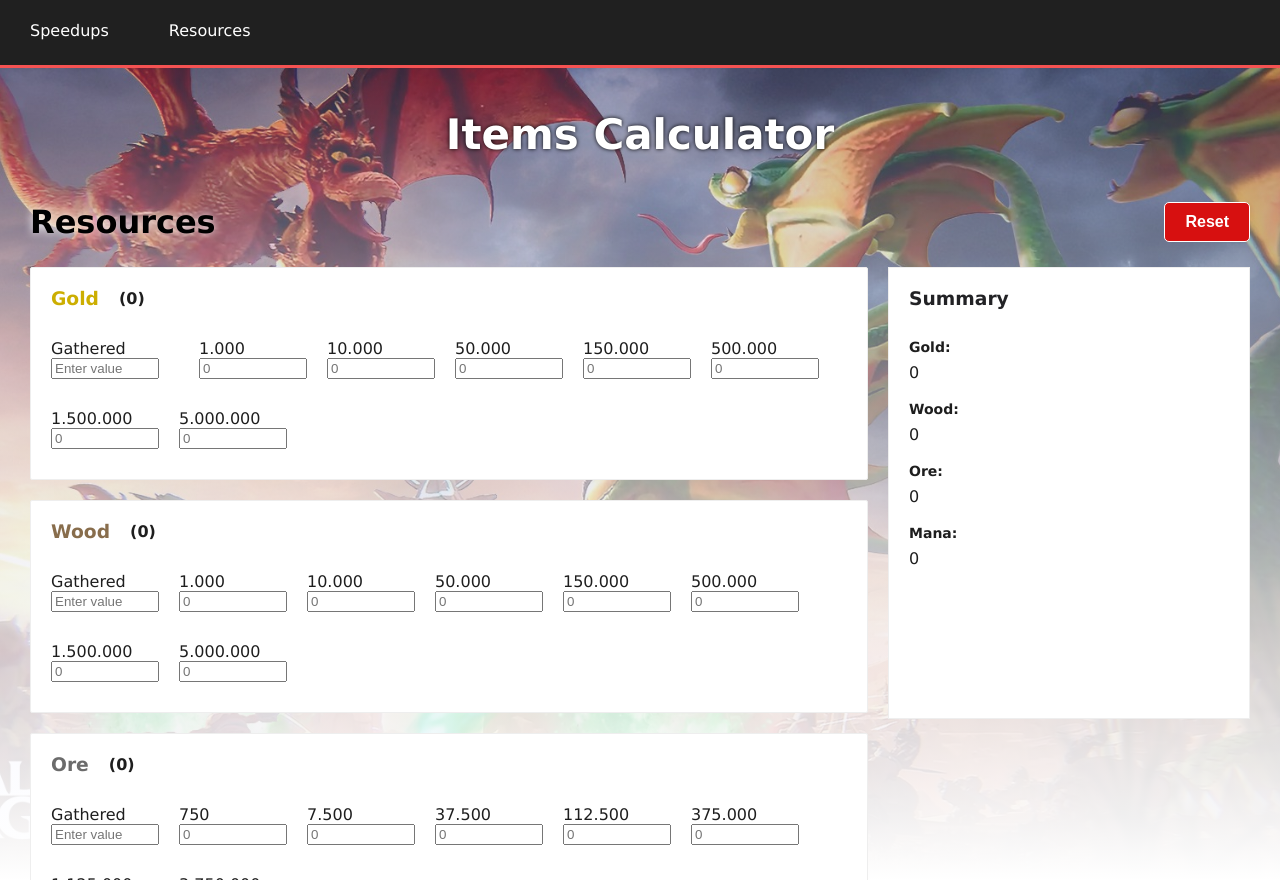
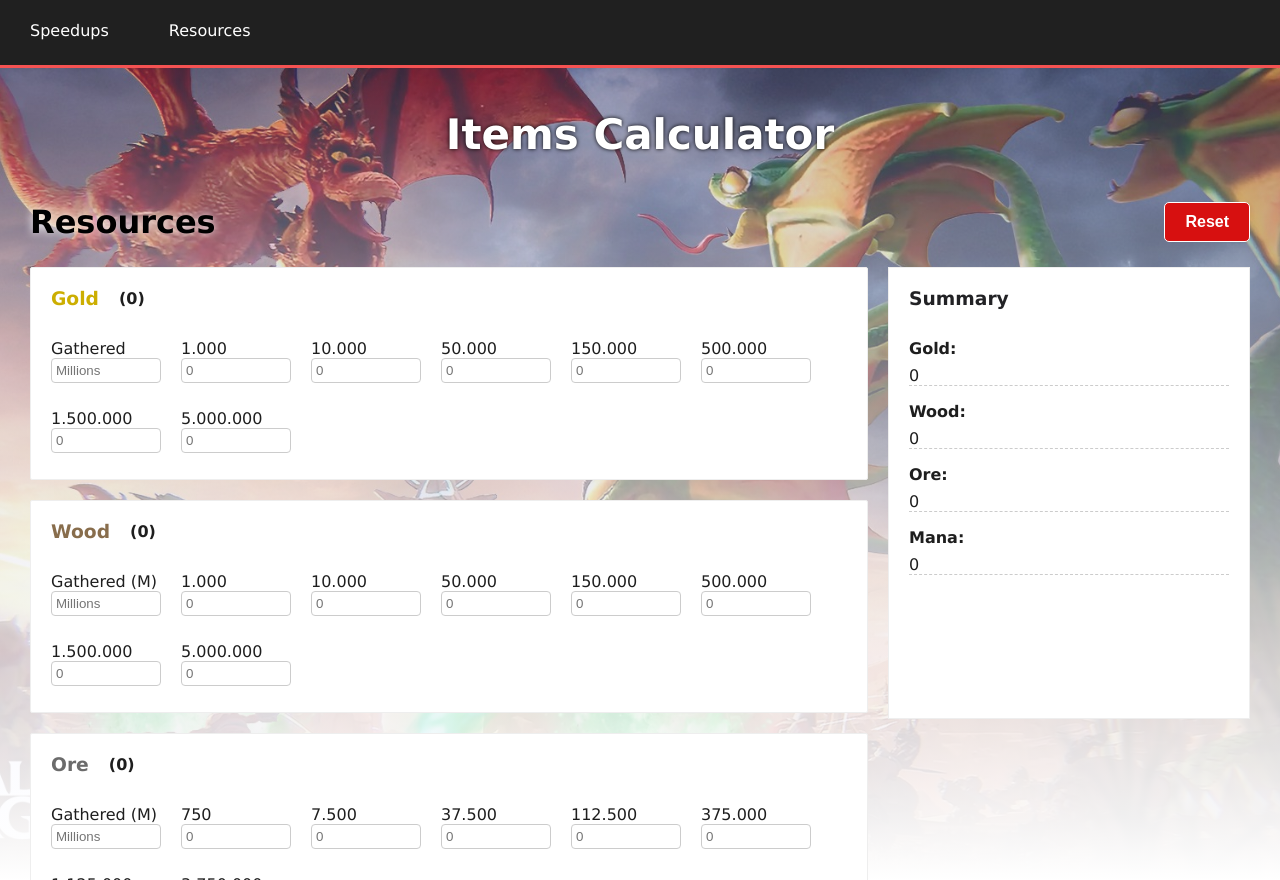
Before and after one commit to remuscordea/codcalc, a React (Create React App) app: page /resources in a window 1280 px wide. Built offline with nearby package versions, Linux system fonts and the light colour scheme.

Commit message:
updates to the input fields and summary

```diff
--- a/src/App.css
+++ b/src/App.css
@@ -1,13 +1,14 @@
 body {
   font-family:'Lucida Sans', 'Lucida Sans Regular', 'Lucida Grande', 'Lucida Sans Unicode', Geneva, Verdana, sans-serif;
-  color: #1e1e1e
+  color: #1e1e1e;
+  font-size: 1rem;
 }
 
 h1 {
   color: #fff;
   text-shadow: #000 0px 0px 4px;
+  text-align: center;
   font-size: 32px;
-  text-align: center;
 }
 
 h2 {
@@ -23,7 +24,7 @@ h3 {
 h4 {
   margin: 0;
   padding: 0 0 8px 0;
-  font-size: 14px;
+  font-size: 1rem;
 }
 
 .overlay {
@@ -157,6 +158,8 @@ header {
 
 .summaryContainer span {
   display: block;
+  border-bottom: 1px dashed #ccc;
+  margin-bottom: 16px;
 }
 
 .resetBtn {
--- a/src/App.js
+++ b/src/App.js
@@ -30,7 +30,7 @@ const App = () => {
     k500: "",
     m1: "",
     m5: "",
-    open: "",
+    gathered: "",
   };
 
   const [building, setBuilding] = useState(initialSpeedupsState);
--- /dev/null
+++ b/src/InputField.css
@@ -0,0 +1,6 @@
+input {
+    padding: 4px;
+    border-radius: 4px;
+    border: solid 1px #ccc;
+    min-width: 100px;
+}
--- a/src/InputField.js
+++ b/src/InputField.js
@@ -1,4 +1,5 @@
 import React from "react";
+import "./InputField.css";
 
 const InputField = ({ label, name, value, onChange, placeholder }) => (
   <div style={{ height: "50px" }}>
--- a/src/Resources.js
+++ b/src/Resources.js
@@ -64,7 +64,7 @@ const Resources = ({
       (parseInt(state[rssType].k500) || 0) * 500000 +
       (parseInt(state[rssType].m1) || 0) * 1500000 +
       (parseInt(state[rssType].m5) || 0) * 5000000 +
-      (parseInt(state[rssType].open) || 0) * 1;
+      (parseInt(state[rssType].gathered) || 0) * 1000000;
 
     return total.toLocaleString("en-US");
   };
@@ -78,7 +78,7 @@ const Resources = ({
       (parseInt(ore.k500) || 0) * 375000 +
       (parseInt(ore.m1) || 0) * 1125000 +
       (parseInt(ore.m5) || 0) * 3750000 +
-      (parseInt(ore.open) || 0) * 1;
+      (parseInt(ore.gathered) || 0) * 1000000;
 
     return total.toLocaleString("en-US");
   };
@@ -92,7 +92,7 @@ const Resources = ({
       (parseInt(mana.k500) || 0) * 200000 +
       (parseInt(mana.m1) || 0) * 600000 +
       (parseInt(mana.m5) || 0) * 2000000 +
-      (parseInt(mana.open) || 0) * 1;
+      (parseInt(mana.gathered) || 0) * 1000000;
 
     return total.toLocaleString("en-US");
   };
@@ -121,12 +121,11 @@ const Resources = ({
             <div className="sectionCard">
               <InputField
                 label="Gathered"
-                name="open"
-                placeholder="Enter value"
-                value={gold.open}
+                name="gathered"
+                placeholder="Millions"
+                value={gold.gathered}
                 onChange={(e) => handleChange(e, type.gold)}
               />
-              <br />
               <InputField
                 label="1.000"
                 name="k1"
@@ -180,10 +179,10 @@ const Resources = ({
 
             <div className="sectionCard">
               <InputField
-                label="Gathered"
-                name="open"
-                placeholder="Enter value"
-                value={wood.open}
+                label="Gathered (M)"
+                name="gathered"
+                placeholder="Millions"
+                value={wood.gathered}
                 onChange={(e) => handleChange(e, type.wood)}
               />
               <InputField
@@ -238,10 +237,10 @@ const Resources = ({
             </div>
             <div className="sectionCard">
               <InputField
-                label="Gathered"
-                name="open"
-                placeholder="Enter value"
-                value={ore.open}
+                label="Gathered (M)"
+                name="gathered"
+                placeholder="Millions"
+                value={ore.gathered}
                 onChange={(e) => handleChange(e, type.ore)}
               />
               <InputField
@@ -296,10 +295,10 @@ const Resources = ({
             </div>
             <div className="sectionCard">
               <InputField
-                label="Gathered"
-                name="open"
-                placeholder="Enter value"
-                value={mana.open}
+                label="Gathered (M)"
+                name="gathered"
+                placeholder="Millions"
+                value={mana.gathered}
                 onChange={(e) => handleChange(e, type.mana)}
               />
               <InputField
@@ -354,17 +353,14 @@ const Resources = ({
             <h4>Gold: </h4>
             {totalGold}
           </span>
-          <br />
           <span>
             <h4>Wood: </h4>
             {totalWood}
           </span>
-          <br />
           <span>
             <h4>Ore: </h4>
             {totalOre}
           </span>
-          <br />
           <span>
             <h4>Mana: </h4>
             {totalMana}
--- a/src/Speedups.js
+++ b/src/Speedups.js
@@ -474,17 +474,14 @@ const Speedups = ({
             <h4>Building: </h4>
             {`${buildingTimeObject.days} days, ${buildingTimeObject.hours} hours and ${buildingTimeObject.minutes} minutes`}
           </span>
-          <br />
           <span>
             <h4>Training: </h4>
             {`${trainingTimeObject.days} days, ${trainingTimeObject.hours} hours and ${trainingTimeObject.minutes} minutes`}
           </span>
-          <br />
           <span>
             <h4>Research: </h4>
             {`${researchTimeObject.days} days, ${researchTimeObject.hours} hours and ${researchTimeObject.minutes} minutes`}
           </span>
-          <br />
           <span>
             <h4>Universals: </h4>
             {`${universalTimeObject.days} days, ${universalTimeObject.hours} hours and ${universalTimeObject.minutes} minutes`}
```
